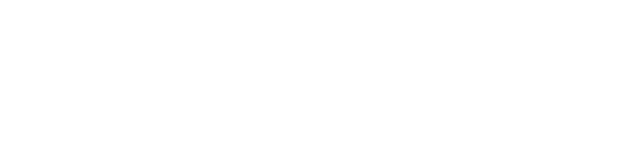
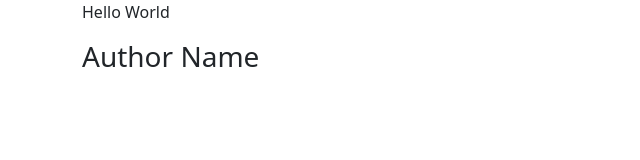
Before and after one commit to AdelitaMartinez/Background-color, a plain HTML site: page index.html in a window 1280 px wide. Shown: the whole page, without its empty margins (0-640 px from the left). Drawn offline with nearby package versions, Linux system fonts and the light colour scheme.

Commit message:
Made changes to html

```diff
--- a/index.html
+++ b/index.html
@@ -3,9 +3,22 @@
 <head>
   <meta charset="UTF-8">
   <meta name="viewport" content="width=device-width, initial-scale=1.0">
+  <link rel="stylesheet" href="https://cdn.jsdelivr.net/npm/bootstrap@5.3.2/dist/css/bootstrap.min.css">
+  <link rel="stylesheet" href="script.js">
   <title>Document</title>
 </head>
 <body>
 
+  <div class="container">
+    <div class="quotes">
+      <p id="quote">Hello World</p>
+      <h3 id="author">Author Name</h3>
+    </div>
+  </div>
+  <div>
+
+  </div>
+
+  <script href="script.js"></script>
 </body>
 </html>
```
